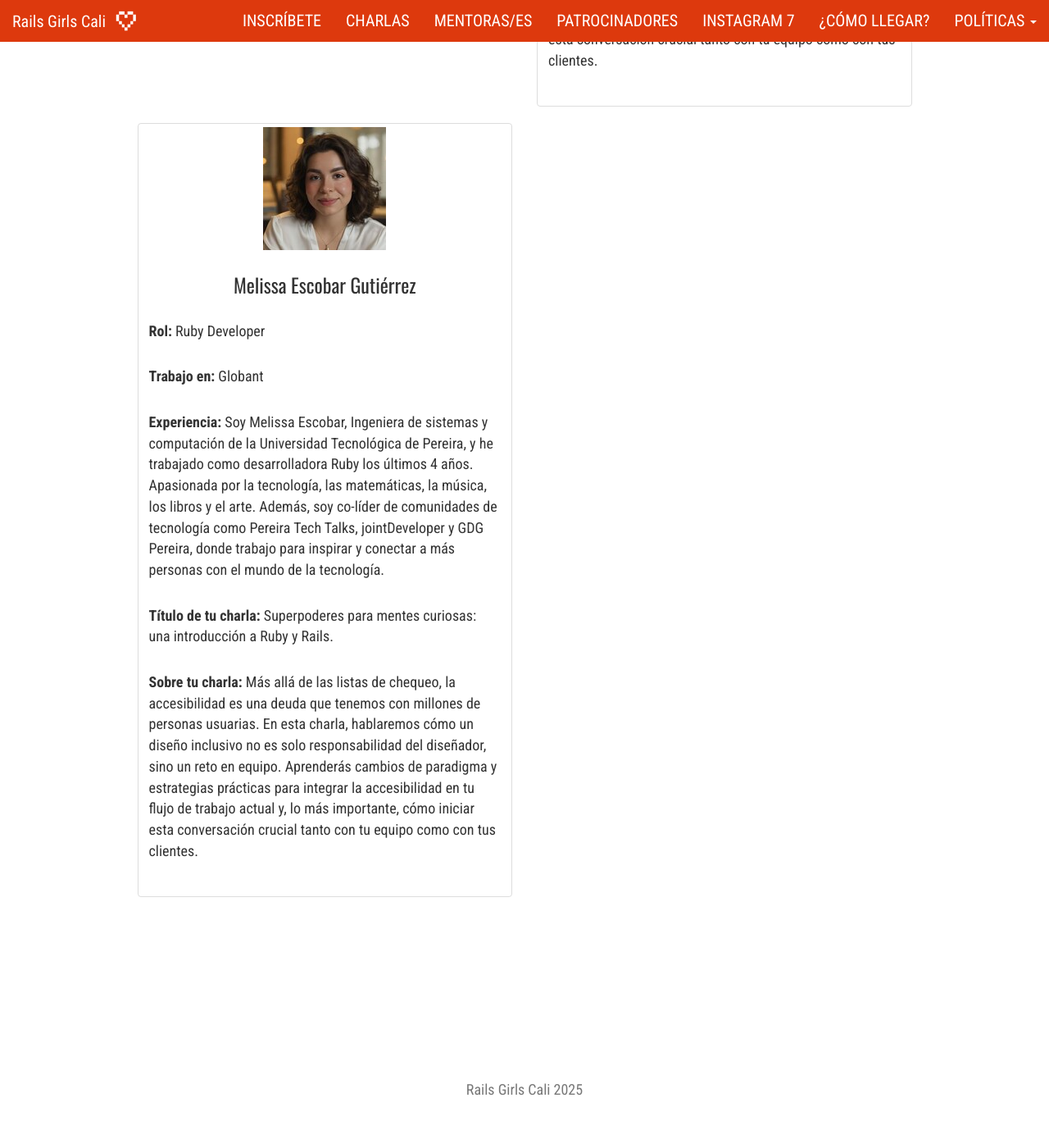
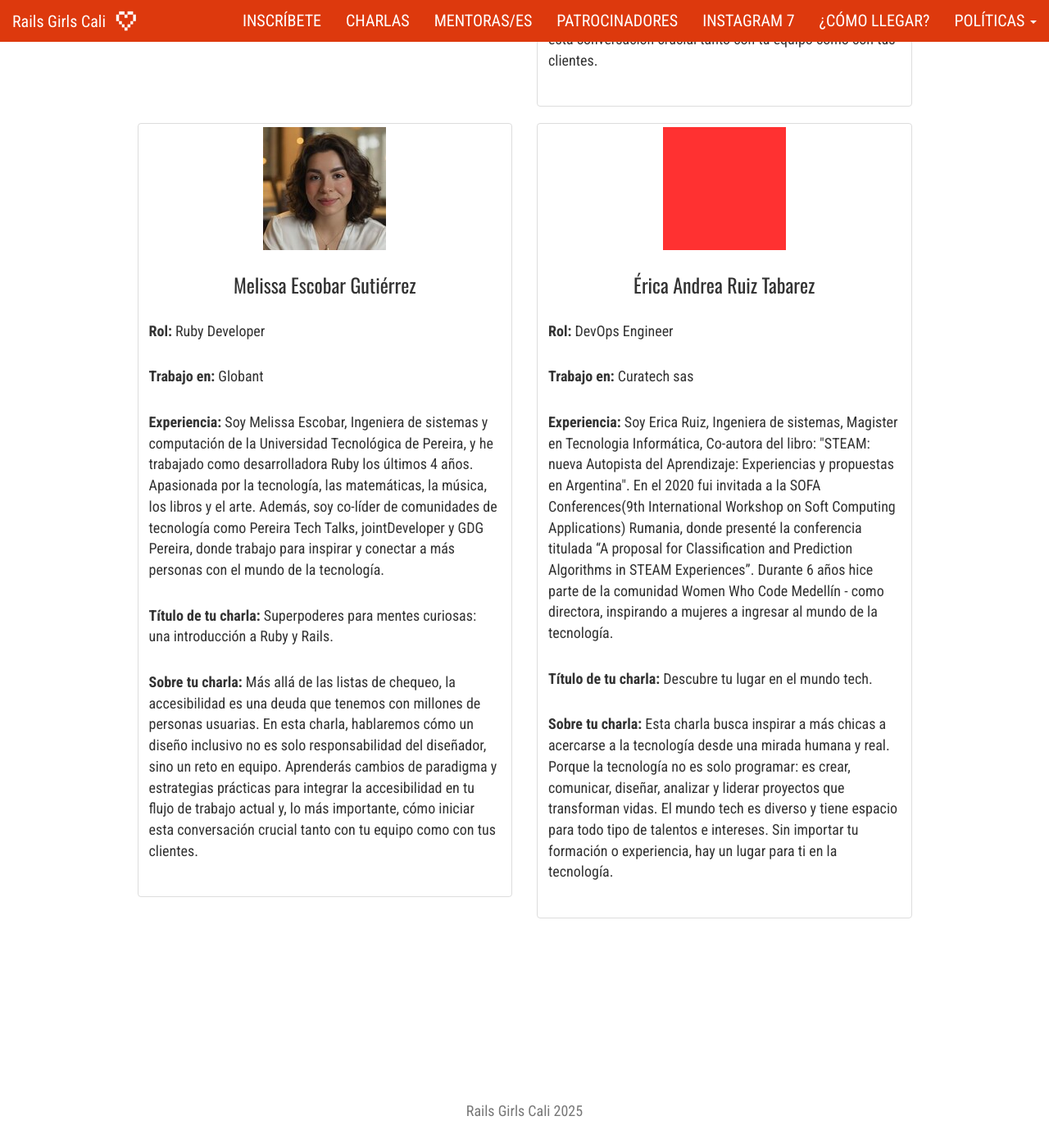
Before and after one commit to railsgirls-cali/railsgirls-cali.github.io, a Jekyll site: the page built from _pages/talks.md, in a window 1280 px wide and 1400 px high, scrolled down 1164 px. Shown: the whole window at 82% size. Built offline with Jekyll 4.4.1, drawn with Linux system fonts in a browser that asks for light colours; nearby versions of some CDN libraries; before the commit the page ends 2538 px from its top, so only the background shows below that.

Commit message:
Added Erika Ruiz as speaker

```diff
--- a/_data/talks.yml
+++ b/_data/talks.yml
@@ -46,3 +46,22 @@
     En esta charla, hablaremos cómo un diseño inclusivo no es solo responsabilidad del diseñador, sino un reto en equipo.
     Aprenderás cambios de paradigma y estrategias prácticas para integrar la accesibilidad en tu flujo de trabajo actual y,
     lo más importante, cómo iniciar esta conversación crucial tanto con tu equipo como con tus clientes.
+
+- name: Érica Andrea Ruiz Tabarez
+  image: /assets/images/speakers/2025/erika.jpg
+  role: DevOps Engineer
+  company: Curatech sas
+  experience: >
+    Soy Erica Ruiz, Ingeniera de sistemas, Magister en Tecnologia Informática,
+    Co-autora del libro: "STEAM: nueva Autopista del Aprendizaje: Experiencias y propuestas en Argentina".
+    En el 2020 fui invitada a la SOFA Conferences(9th International Workshop on Soft Computing Applications) Rumania,
+    donde presenté la conferencia titulada “A proposal for Classification and Prediction Algorithms in STEAM Experiences”.
+    Durante 6 años hice parte de la comunidad Women Who Code Medellín - como directora, inspirando a mujeres
+    a ingresar al mundo de la tecnología.
+  talk_title: >
+    Descubre tu lugar en el mundo tech.
+  talk_description: >
+    Esta charla busca inspirar a más chicas a acercarse a la tecnología desde una mirada humana y real.
+    Porque la tecnología no es solo programar: es crear, comunicar, diseñar, analizar y liderar proyectos que transforman vidas.
+    El mundo tech es diverso y tiene espacio para todo tipo de talentos e intereses. Sin importar tu formación o experiencia,
+    hay un lugar para ti en la tecnología.
```
Also changed, not shown: assets/images/speakers/2025/erika.jpg (added).
